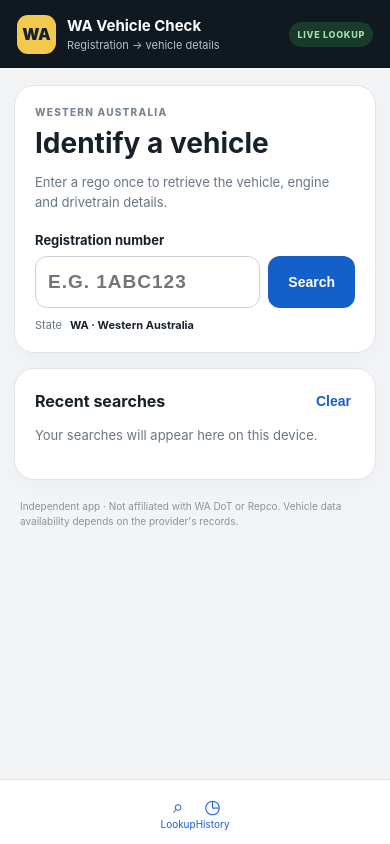
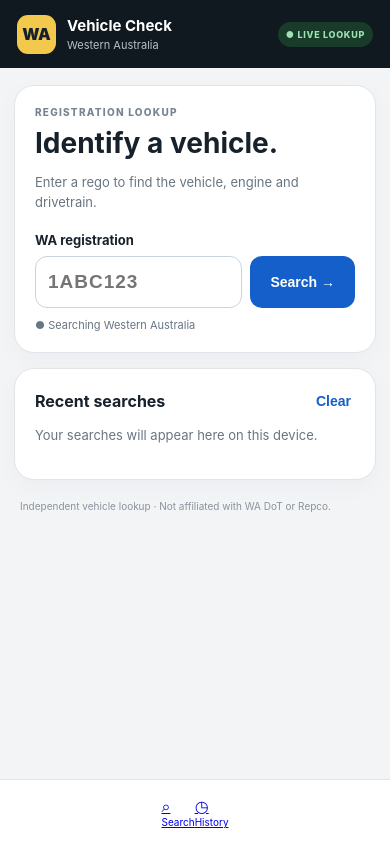
Before and after one commit to GSRPQuinoa/RegoCheckWA, a website: page index.html in a window 390 px wide. Drawn offline with Linux system fonts and the light colour scheme.

Commit message:
Redesign vehicle lookup interface for mobile

```diff
--- a/index.html
+++ b/index.html
@@ -1,35 +1,17 @@
 <!doctype html>
-<html lang="en-AU">
-<head>
+<html lang="en-AU"><head>
 <meta charset="utf-8"><meta name="viewport" content="width=device-width,initial-scale=1,viewport-fit=cover">
-<meta name="theme-color" content="#101820"><meta name="apple-mobile-web-app-capable" content="yes">
-<meta name="apple-mobile-web-app-status-bar-style" content="black-translucent"><meta name="apple-mobile-web-app-title" content="WA Vehicle Check">
-<link rel="manifest" href="/manifest.webmanifest"><link rel="apple-touch-icon" href="/icons/icon-192.png">
-<link rel="stylesheet" href="/styles.css"><title>WA Vehicle Check</title>
-</head>
-<body>
-<header><div class="logo">WA</div><div><b>WA Vehicle Check</b><small>Registration → vehicle details</small></div><span class="spacer"></span><span class="live">LIVE LOOKUP</span></header>
-<main>
-<section class="intro">
- <p class="eyebrow">WESTERN AUSTRALIA</p><h1>Identify a vehicle</h1>
- <p class="muted">Enter a rego once to retrieve the vehicle, engine and drivetrain details.</p>
- <form id="lookupForm"><label for="plate">Registration number</label><div class="search"><input id="plate" maxlength="10" placeholder="e.g. 1ABC123" autocomplete="off" autocapitalize="characters" required><button id="search" type="submit">Search</button></div><div class="state">State <strong>WA · Western Australia</strong></div></form>
-</section>
+<meta name="theme-color" content="#111b27"><meta name="apple-mobile-web-app-capable" content="yes"><meta name="apple-mobile-web-app-status-bar-style" content="black-translucent"><meta name="apple-mobile-web-app-title" content="WA Vehicle">
+<link rel="manifest" href="./manifest.webmanifest"><link rel="apple-touch-icon" href="./icons/icon-192.png"><link rel="stylesheet" href="./styles.css"><title>WA Vehicle Check</title></head>
+<body><header><div class="logo">WA</div><div><b>Vehicle Check</b><small>Western Australia</small></div><span class="spacer"></span><span class="live">● LIVE LOOKUP</span></header>
+<main><section class="intro"><p class="eyebrow">REGISTRATION LOOKUP</p><h1>Identify a vehicle<span>.</span></h1><p class="muted">Enter a rego to find the vehicle, engine and drivetrain.</p>
+<form id="lookupForm"><label for="plate">WA registration</label><div class="search"><input id="plate" maxlength="10" placeholder="1ABC123" autocomplete="off" autocapitalize="characters" required><button id="search" type="submit">Search <b>→</b></button></div><div class="state">● Searching Western Australia</div></form></section>
 <div id="status" class="status hidden" role="status"></div>
-<section id="result" class="result hidden">
- <div class="resulttop"><div><p class="eyebrow">LOOKUP RESULT</p><h2 id="resultPlate"></h2></div><span id="matchTag" class="tag"></span></div>
- <div class="vehicle"><p class="eyebrow">VEHICLE</p><h2 id="vehicleName">—</h2><p id="vehicleYears" class="muted"></p><p id="vehicleDesc" class="description"></p></div>
- <div class="facts">
-  <article><span class="facticon">⚙</span><p class="eyebrow">ENGINE</p><strong id="engine">Unknown</strong><small id="engineCode"></small></article>
-  <article><span class="facticon">↗</span><p class="eyebrow">DRIVETRAIN</p><strong id="drive">Unknown</strong><small id="driveExplain">Not confirmed by source</small></article>
- </div>
- <div id="alternativesWrap" class="alternatives hidden"><h3>Other possible variants</h3><p class="muted">The registration matches more than one variant. Choose the correct one if you know it.</p><div id="alternatives"></div></div>
- <details><summary>Raw source details</summary><pre id="raw"></pre></details>
- <p class="source">Source: PlateAPI · WA registration lookup. Always verify important details against the vehicle itself.</p>
-</section>
-<section class="recent"><div class="sectionhead"><h2>Recent searches</h2><button id="clear" class="linkbtn">Clear</button></div><div id="history"><p class="muted">Your searches will appear here on this device.</p></div></section>
-<footer>Independent app · Not affiliated with WA DoT or Repco. Vehicle data availability depends on the provider's records.</footer>
-</main>
-<nav><span class="selected">⌕<small>Lookup</small></span><span id="historyNav">◷<small>History</small></span></nav>
-<script src="/app.js"></script>
-</body></html>
+<section id="result" class="result hidden"><div class="resulttop"><div><p class="eyebrow">SEARCH RESULT</p><h2 id="resultPlate"></h2></div><span id="matchTag" class="tag"></span></div>
+<div class="vehicle"><p class="eyebrow">IDENTIFIED VEHICLE</p><h2 id="vehicleName">—</h2><p id="vehicleYears" class="muted"></p><p id="vehicleDesc" class="description"></p></div>
+<div class="facts"><article><span class="facticon">⚙</span><p class="eyebrow">ENGINE</p><strong id="engine">Unknown</strong><small id="engineCode"></small></article><article><span class="facticon">↗</span><p class="eyebrow">DRIVETRAIN</p><strong id="drive">Unknown</strong><small id="driveExplain">Not confirmed by source</small></article></div>
+<div id="alternativesWrap" class="alternatives hidden"><h3>Other possible variants</h3><p class="muted">Choose the correct variant if you know it.</p><div id="alternatives"></div></div>
+<details><summary>Technical source data</summary><pre id="raw"></pre></details><p class="source">Source: PlateAPI. Verify important details against the vehicle.</p></section>
+<section class="recent" id="recent"><div class="sectionhead"><h2>Recent searches</h2><button id="clear" class="linkbtn">Clear</button></div><div id="history"><p class="muted">Your recent registrations will appear here.</p></div></section>
+<footer>Independent vehicle lookup · Not affiliated with WA DoT or Repco.</footer></main>
+<nav><a class="selected" href="#">⌕<small>Search</small></a><a id="historyNav" href="#recent">◷<small>History</small></a></nav><script src="./app.js"></script></body></html>
```
